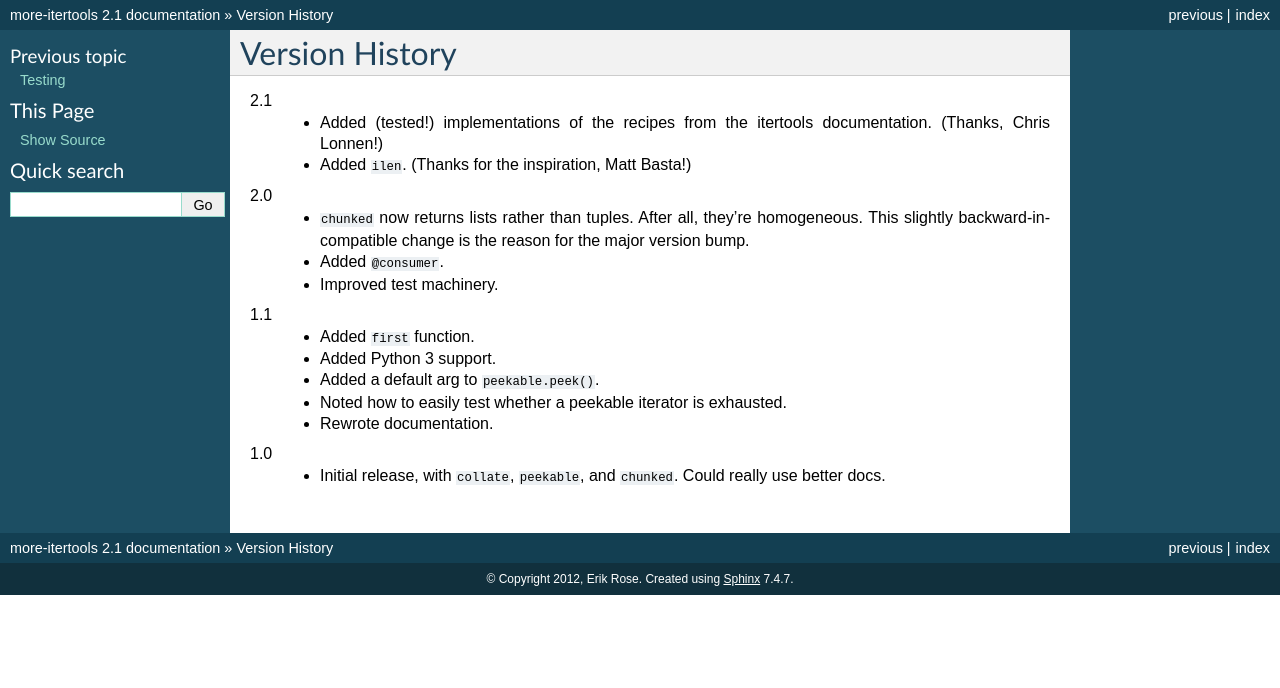
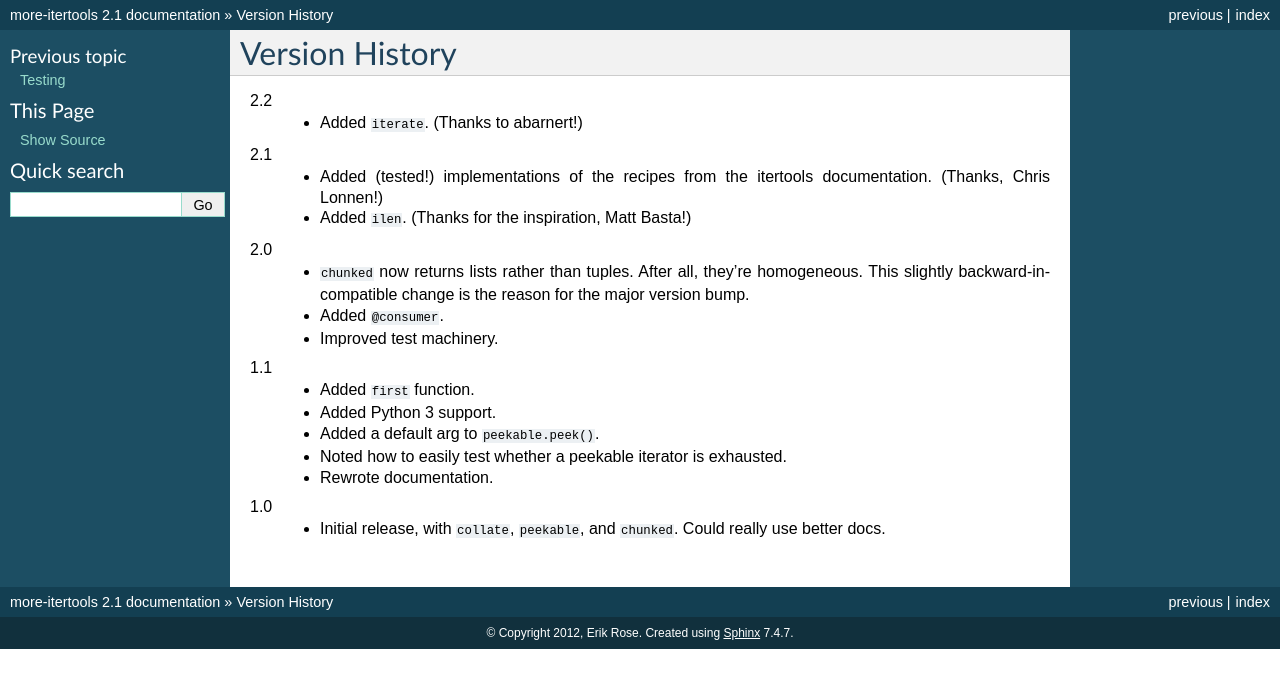
Before and after one commit to more-itertools/more-itertools, a Sphinx documentation site: the page built from docs/versions.rst, in a window 1280 px wide. Shown: the top 688 px of the page. Built offline with Sphinx 7.4.7, drawn with Linux system fonts in a browser that asks for light colours.

Commit message:
Add documentation and tweak style around iterate().
Also fix a spot where I was importing ifilter just for the doctests.

```diff
--- a/docs/api.rst
+++ b/docs/api.rst
@@ -13,6 +13,7 @@ New Routines
 .. autofunction:: consumer
 .. autofunction:: first(iterable[, default])
 .. autofunction:: ilen
+.. autofunction:: iterate
 .. autoclass:: peekable
 
 
--- a/docs/versions.rst
+++ b/docs/versions.rst
@@ -1,6 +1,9 @@
 ===============
 Version History
 ===============
+
+2.2
+    * Added ``iterate``. (Thanks to abarnert!)
 
 2.1
     * Added (tested!) implementations of the recipes from the itertools
```
Also changed, not shown: 1 other file.
